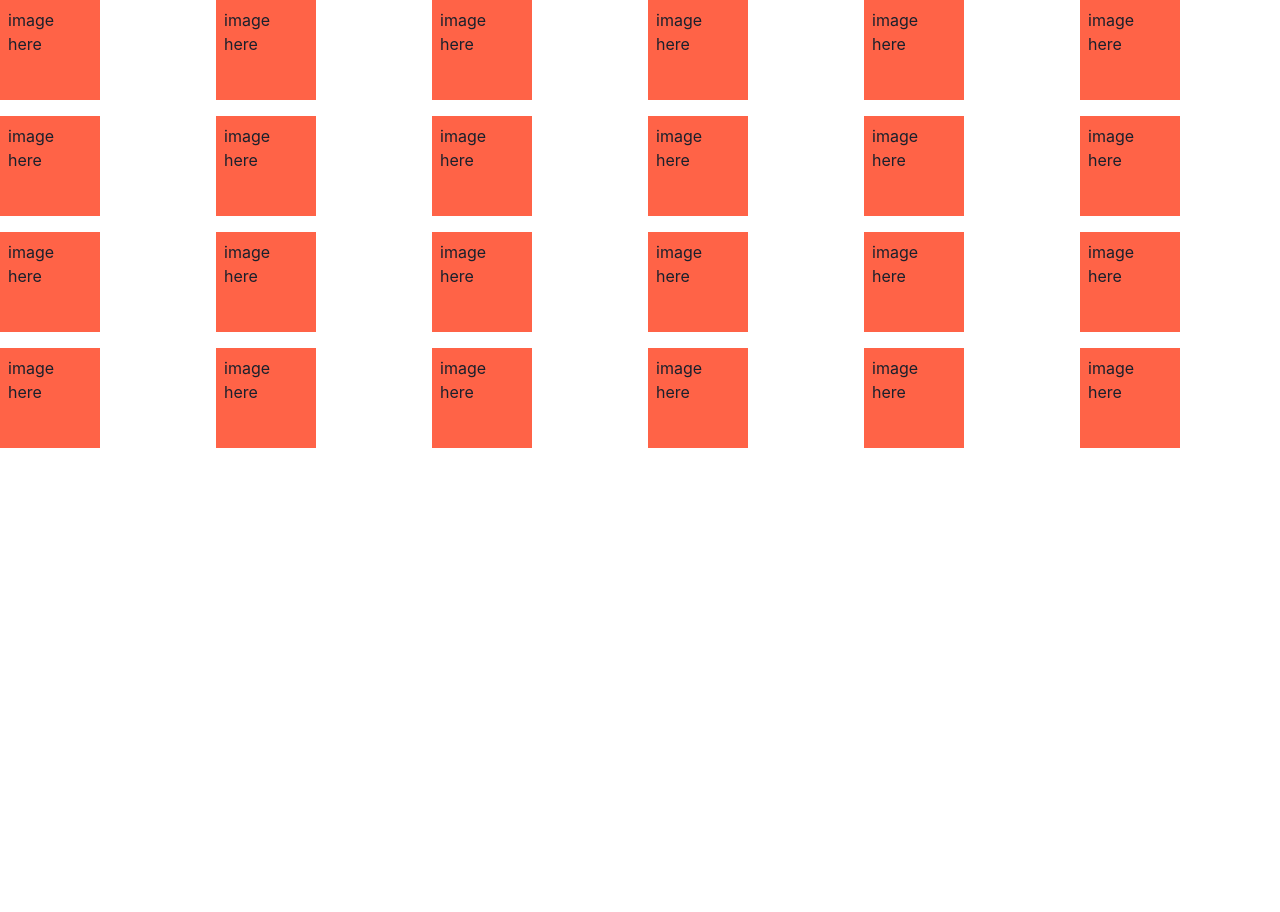
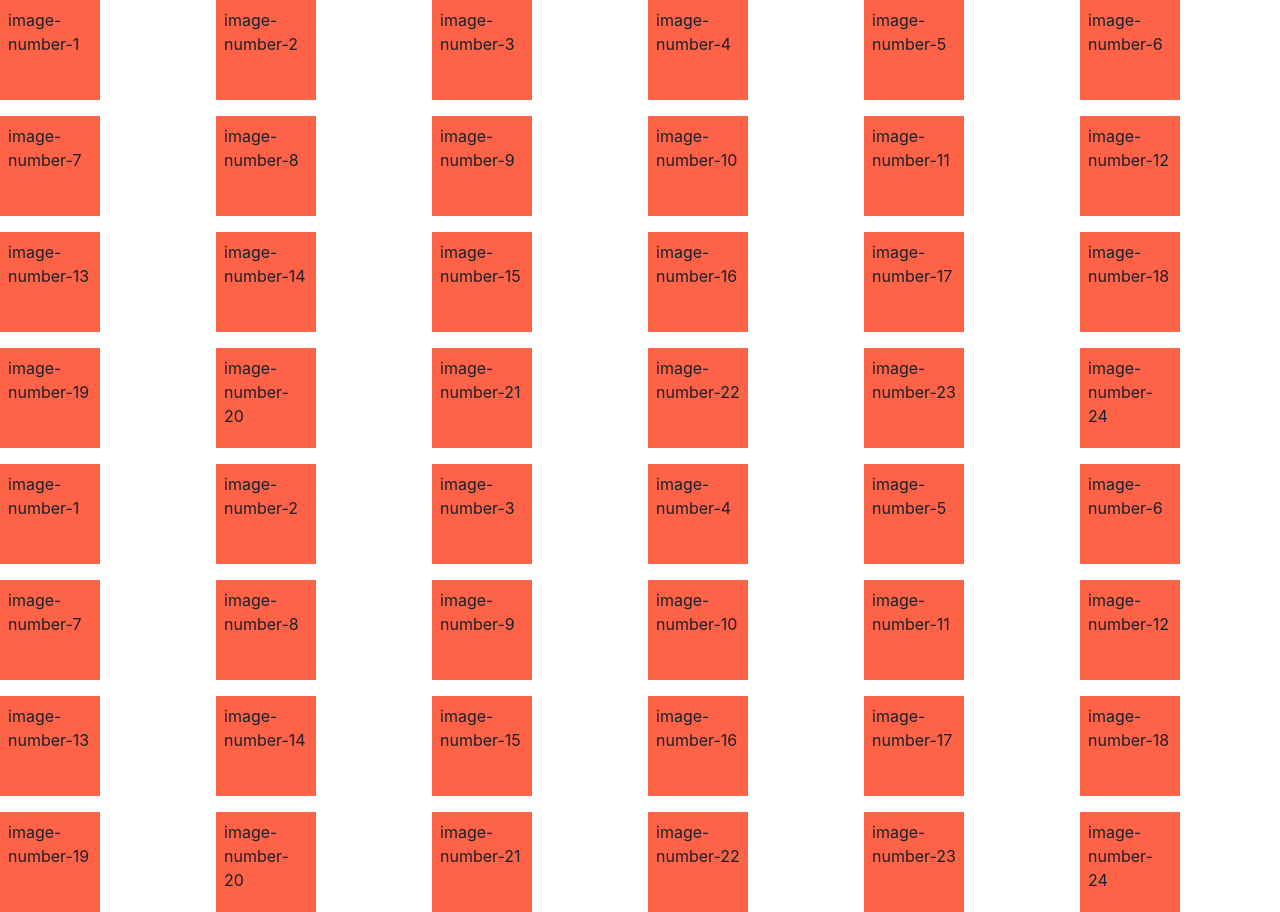
Before and after one commit to tapioteras/memory-game, a React (Vite) app: page / in a window 1280 px wide. Before the commit the page ends 800 px from the top, so only its background shows below. Built offline with nearby package versions, Linux system fonts and the light colour scheme; the HTML template or start-up script is replaced by a standard one.

Commit message:
Generate card pairs

```diff
--- a/src/App.tsx
+++ b/src/App.tsx
@@ -1,22 +1,37 @@
 import * as React from 'react';
 import {Box, ChakraProvider, SimpleGrid} from "@chakra-ui/react";
+import {useState} from "react";
 
-const withCardContents = i => <Box padding={2} onClick={() => alert(i)}>image here</Box>
+const generateCards = (amount: number) => {
+  const cards = Array
+    .from(Array(amount), (_, x) => x)
+    .map((k, i) => ({
+      id: i + 1,
+      image: `image-number-${i + 1}`
+    }))
+  return [
+    ...cards.map((c) => ({...c, pair: 1})),
+    ...cards.map((c) => ({...c, pair: 2}))
+  ]
+}
 
-const generateDeck = (amount: number = 24) =>
-  <SimpleGrid columns={6} spacing={4}>
-    {Array
-      .from(Array(amount), (_, x) => x)
-      .map(withCardContents)
+const generateDeck = (amount: number = 24) => {
+  const [cards] = useState([...generateCards(amount)])
+  console.log(cards)
+  return <SimpleGrid columns={6} spacing={4}>
+    {cards
       .map((contents, i) =>
         <Box
           key={`card-${i}`}
           bg="tomato"
           height={100}
           width={100}>
-          {contents}
+          <Box padding={2} onClick={() => alert(i)}>
+            {contents.image}
+          </Box>
         </Box>)}
   </SimpleGrid>
+}
 
 const App = () =>
   <ChakraProvider>
```
